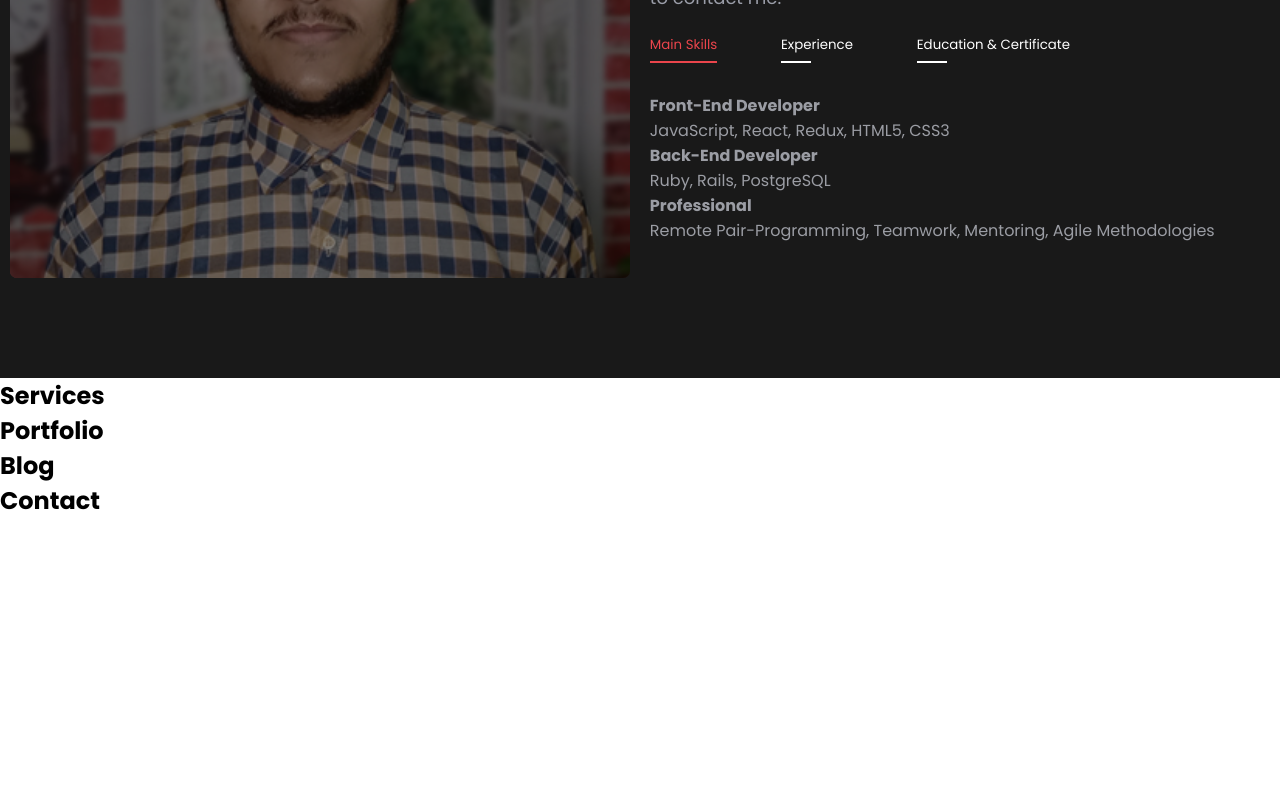
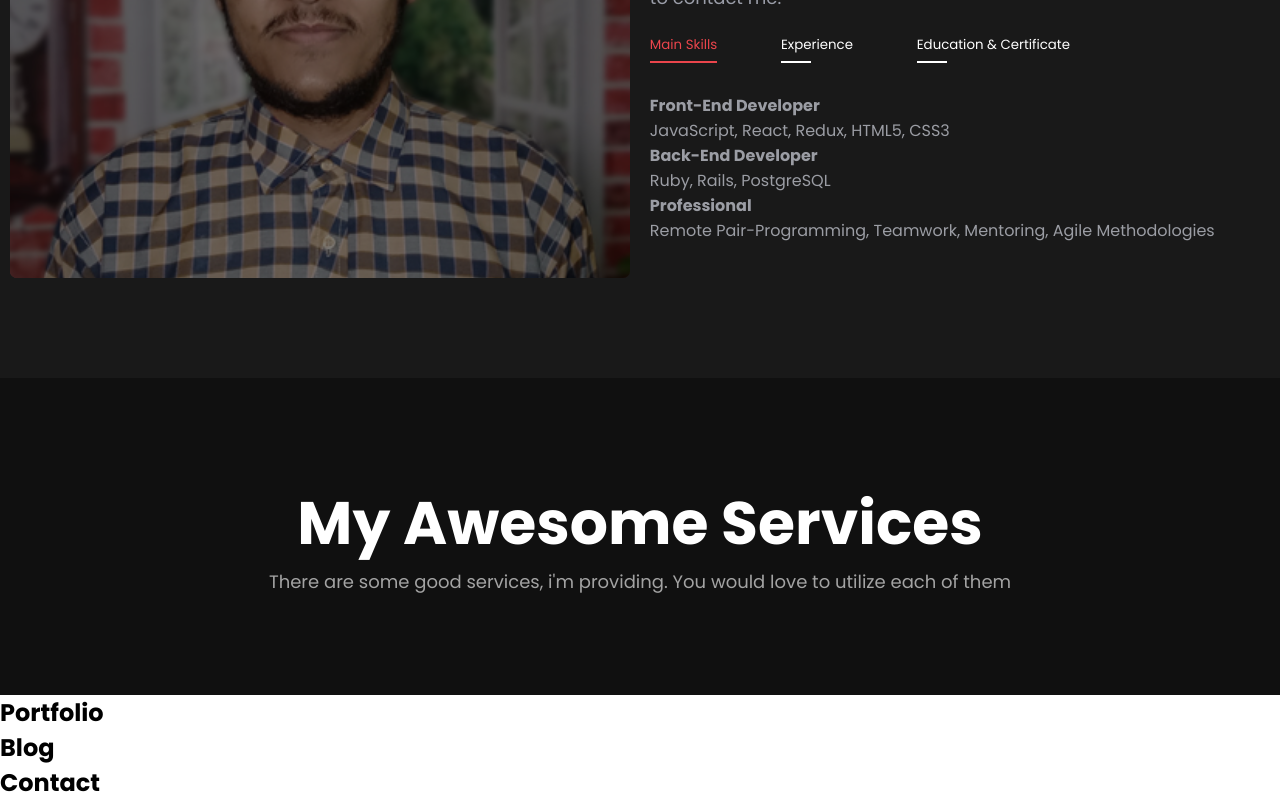
Before and after one commit to HAMMAS-SALEEM/Portfolio-React, a React (Create React App) app: page / in a window 1280 px wide. Shown: the part 887-1687 px from the top of the page. Before the commit the page ends 1405 px from the top, so only its background shows below. Built offline with nearby package versions, Linux system fonts and the light colour scheme.

Commit message:
:art: Working on the services

```diff
--- a/src/components/AboutDetails.js
+++ b/src/components/AboutDetails.js
@@ -1,6 +1,6 @@
 import React, { useState } from 'react';
 import '../stylesheets/aboutdetails.css';
-import { aboutDetails, aboutLinks } from './AboutSectionData';
+import { aboutDetails, aboutLinks } from './data/AboutSectionData';
 
 const AboutDetails = () => {
   const [view, setView] = useState(0);
--- a/src/components/Services.js
+++ b/src/components/Services.js
@@ -1,7 +1,11 @@
 import React from 'react';
+import '../stylesheets/services.css';
 
 const Services = () => (
-  <h1>Services</h1>
+  <div className="services-container">
+    <h2 className="services-title">My Awesome Services</h2>
+    <p className="services-par">There are some good services, i&apos;m providing. You would love to utilize each of them</p>
+  </div>
 );
 
 export default Services;
--- /dev/null
+++ b/src/stylesheets/services.css
@@ -0,0 +1,28 @@
+.services-container {
+  padding: 100px 10px;
+  background: rgb(16,16,16);
+  color: white;
+  display: flex;
+  flex-direction: column;
+  align-items: center;
+}
+
+.services-title {
+  font-size: 36px;
+}
+
+.services-par {
+  font-size: 18px;
+  color: rgba(200, 200, 200, 0.8);
+}
+
+.services-title,
+.services-par {
+  text-align: center;
+}
+
+@media screen and (min-width: 768px) {
+  .services-title {
+    font-size: 60px;
+  }
+}
```
Also changed, not shown: src/components/ServiceCard.js (added, +11 -0 lines), src/components/data/ServicesData.js (added, +13 -0 lines), src/components/data/AboutSectionData.js (renamed from src/components/AboutSectionData.js), src/stylesheets/servicecard.css (added).
